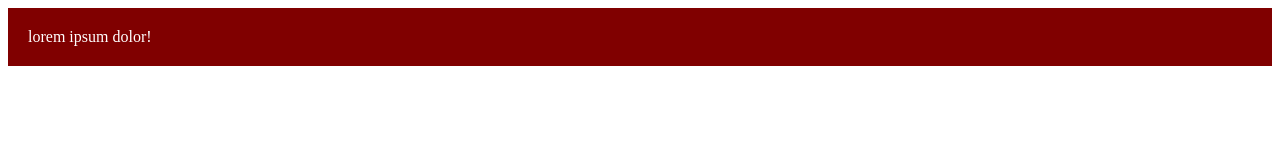
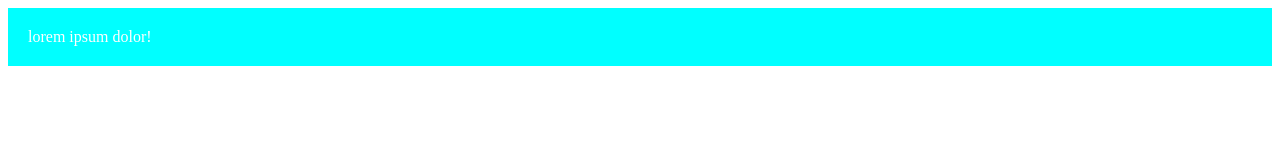
Before and after one commit to evro77777/git_test, a plain HTML site: page index.html in a window 1280 px wide. Drawn offline with Linux system fonts and the light colour scheme.

Commit message:
changed background in style.css

```diff
--- a/css/style.css
+++ b/css/style.css
@@ -1,5 +1,5 @@
 .content{
-    background: maroon;
+    background: aqua;
     color:white;
     padding: 20px;
 }
```
